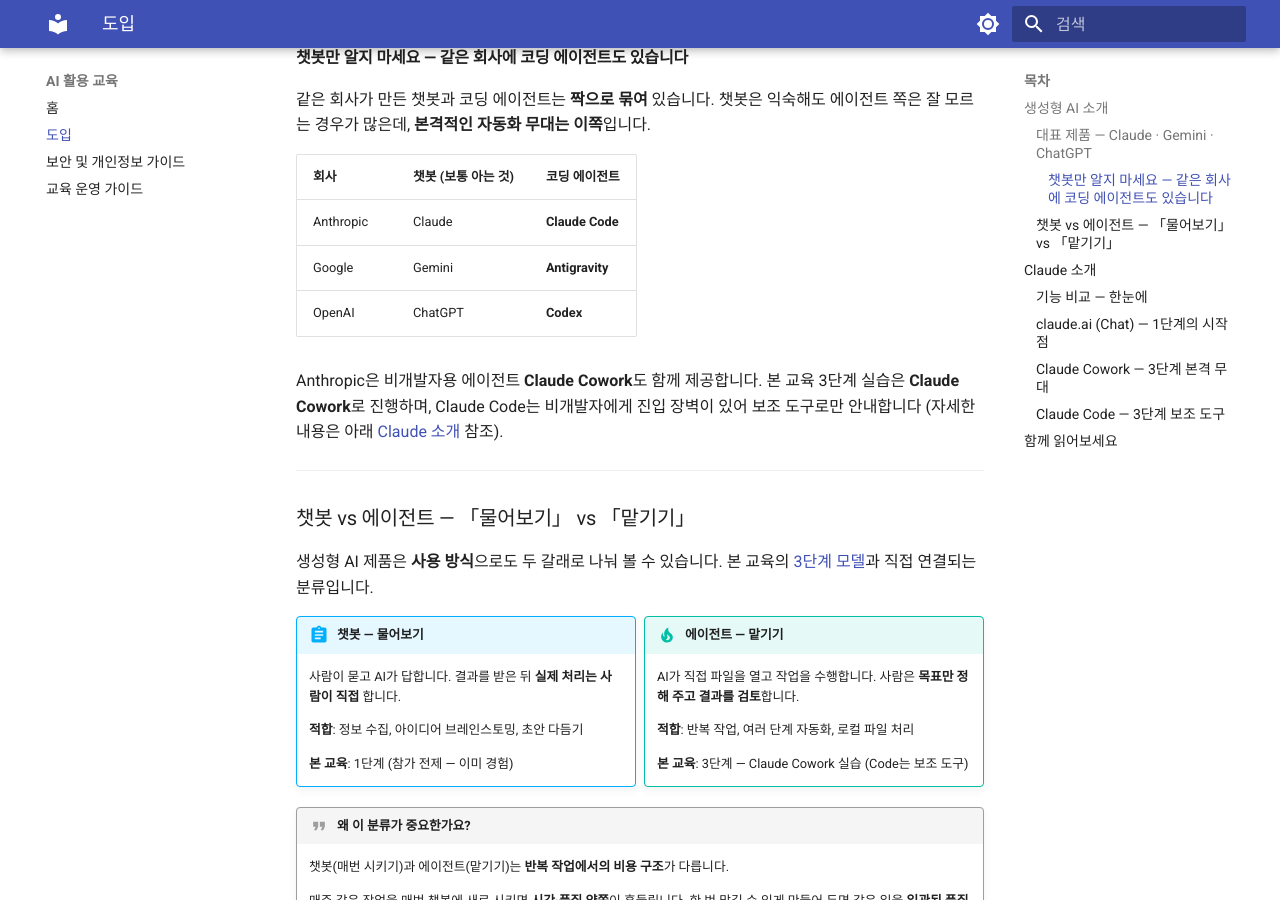
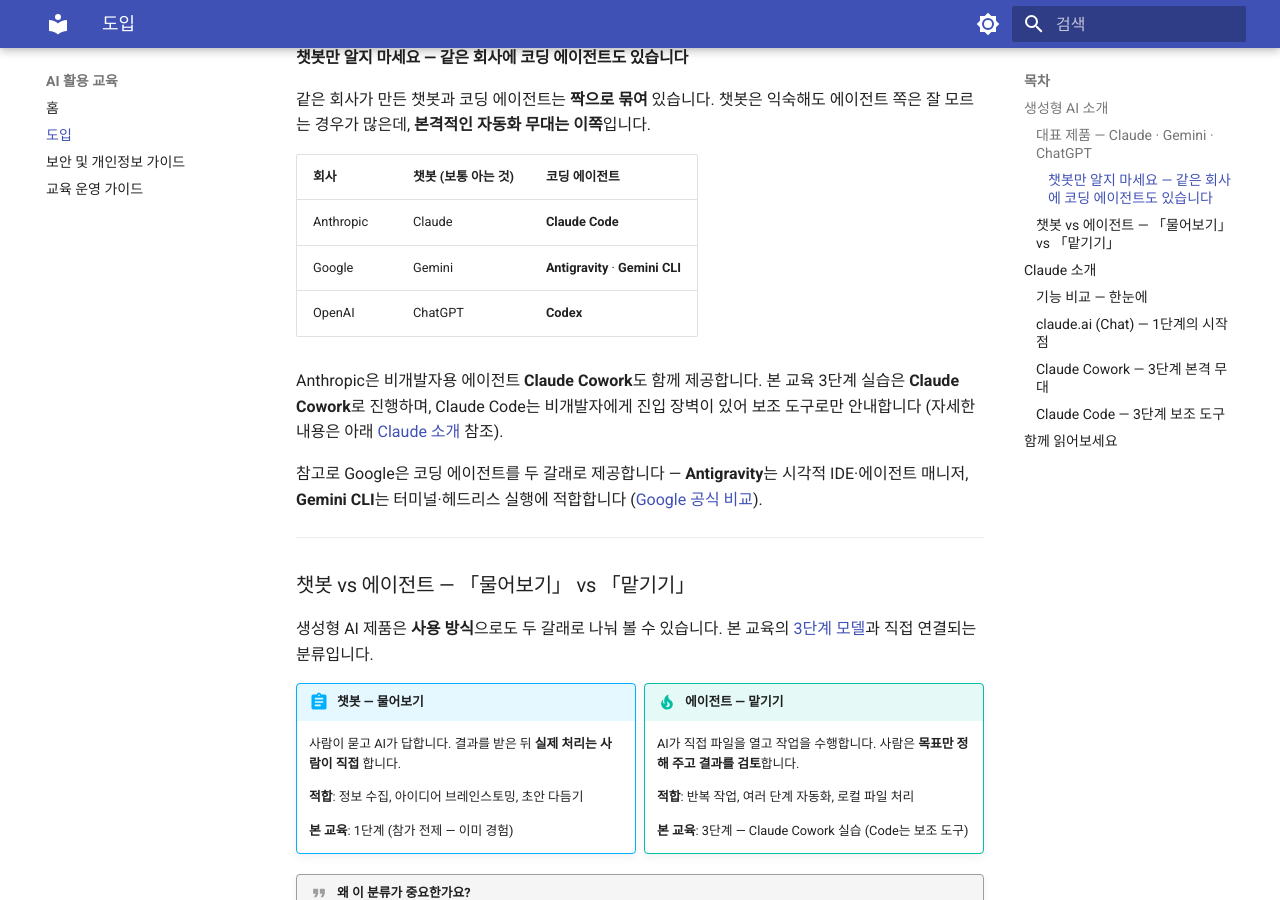
Before and after one commit to scroogy-dev/ai-onboarding, an MkDocs documentation site: the page built from docs/intro.md, in a window 1280 px wide and 900 px high, scrolled down 1065 px. Built offline with MkDocs 1.6.1 and Material for MkDocs 9.7.7, drawn with Linux system fonts in a browser that asks for light colours.

Commit message:
docs: 도입 페이지 Google 코딩 에이전트 표기 — Antigravity·Gemini CLI 병기 (Task 3) (#25)

```diff
--- a/docs/intro.md
+++ b/docs/intro.md
@@ -30,13 +30,15 @@
 
 같은 회사가 만든 챗봇과 코딩 에이전트는 **짝으로 묶여** 있습니다. 챗봇은 익숙해도 에이전트 쪽은 잘 모르는 경우가 많은데, **본격적인 자동화 무대는 이쪽**입니다.
 
-| 회사      | 챗봇 (보통 아는 것) | 코딩 에이전트       |
-|-----------|--------------------|---------------------|
-| Anthropic | Claude             | **Claude Code**     |
-| Google    | Gemini             | **Antigravity**     |
-| OpenAI    | ChatGPT            | **Codex**           |
+| 회사      | 챗봇 (보통 아는 것) | 코딩 에이전트                    |
+|-----------|--------------------|----------------------------------|
+| Anthropic | Claude             | **Claude Code**                  |
+| Google    | Gemini             | **Antigravity** · **Gemini CLI** |
+| OpenAI    | ChatGPT            | **Codex**                        |
 
 Anthropic은 비개발자용 에이전트 **Claude Cowork**도 함께 제공합니다. 본 교육 3단계 실습은 **Claude Cowork**로 진행하며, Claude Code는 비개발자에게 진입 장벽이 있어 보조 도구로만 안내합니다 (자세한 내용은 아래 [Claude 소개](#claude) 참조).
+
+참고로 Google은 코딩 에이전트를 두 갈래로 제공합니다 — **Antigravity**는 시각적 IDE·에이전트 매니저, **Gemini CLI**는 터미널·헤드리스 실행에 적합합니다 ([Google 공식 비교](https://cloud.google.com/blog/topics/developers-practitioners/choosing-antigravity-or-gemini-cli?hl=en)).
 
 ---
 
```
Also changed, not shown: .ai/90_issues/active/issue-0025/issue-0025-plan.md (+1 -1 lines), .ai/90_issues/active/issue-0025/issue-0025-summary.md (+5 -5 lines).
